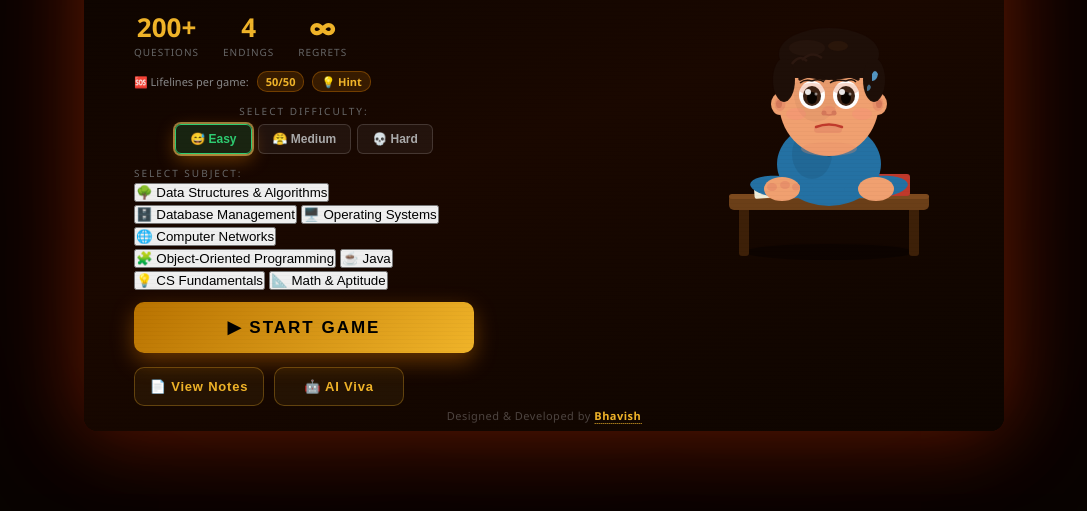
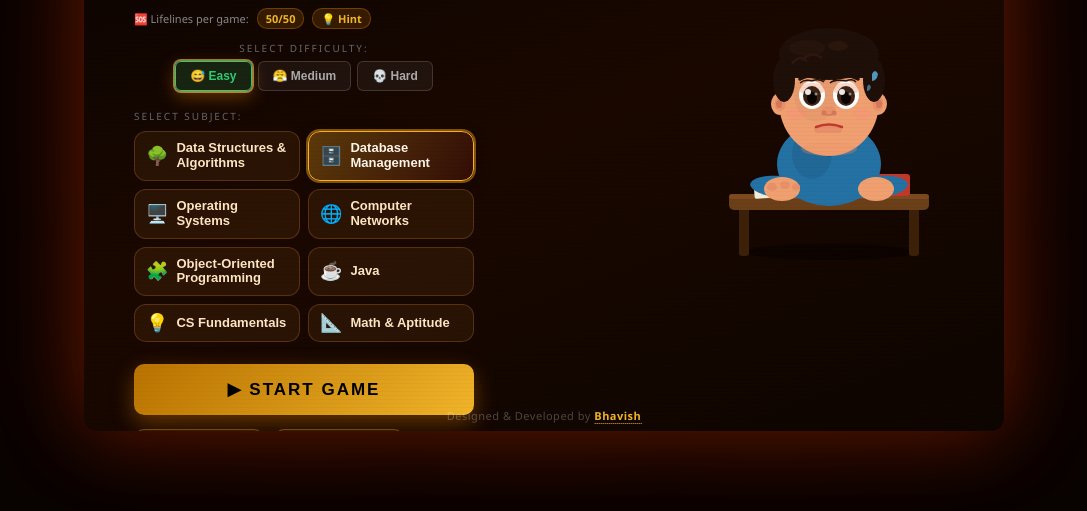
Before and after one commit to bhavish-web/escape-the-viva-by-bhavish, a website: page index.html in a window 1280 px wide. Both pictures are taken after a click on the button "Database Management". Shown: the part 269-780 px from the top of the page, without its empty margins (96-1183 px from the left). Drawn offline with Linux system fonts and the light colour scheme.

Commit message:
Add inline subject picker styles to enhance UI

```diff
--- a/css/enhance.css
+++ b/css/enhance.css
@@ -183,3 +183,33 @@
   .option-btn.correct, .option-btn.wrong{ animation:none !important; }
   .subject-card{ transition:none; }
 }
+
+/* ============================================================
+   INLINE SUBJECT PICKER (on the hero / launch screen)
+   ============================================================ */
+.subject-select-inline{ margin: 6px 0 10px; }
+.hero-subject-grid{
+  display:grid; grid-template-columns:repeat(2,1fr); gap:8px; margin-top:8px;
+}
+@media (max-width:360px){ .hero-subject-grid{ grid-template-columns:1fr; } }
+
+.hero-subject-chip{
+  display:flex; align-items:center; gap:8px; text-align:left; cursor:pointer;
+  padding:9px 11px; border-radius:12px; color:#ffe6c2; font-weight:700;
+  font-size:clamp(11px,1.5vw,13px); line-height:1.15;
+  background:rgba(255,160,60,.08); border:1.5px solid rgba(255,160,60,.22);
+  transition:transform .12s ease, border-color .15s ease, background .15s ease, box-shadow .15s ease;
+}
+.hero-subject-chip .chip-icon{ font-size:18px; line-height:1; flex-shrink:0; }
+.hero-subject-chip:hover{
+  transform:translateY(-2px); border-color:var(--accent,#ff8a1e);
+  background:rgba(255,160,60,.16);
+}
+.hero-subject-chip:active{ transform:scale(.97); }
+.hero-subject-chip.selected{
+  color:#fff5e8; border-color:var(--accent,#ff8a1e);
+  background:linear-gradient(120deg, color-mix(in srgb,var(--accent,#ff8a1e) 30%, transparent), rgba(230,48,48,.12));
+  box-shadow:0 0 0 2px color-mix(in srgb,var(--accent,#ff8a1e) 45%, transparent), 0 6px 16px rgba(0,0,0,.35);
+}
+
+#start-game-btn[disabled]{ opacity:.5; cursor:not-allowed; }
```
